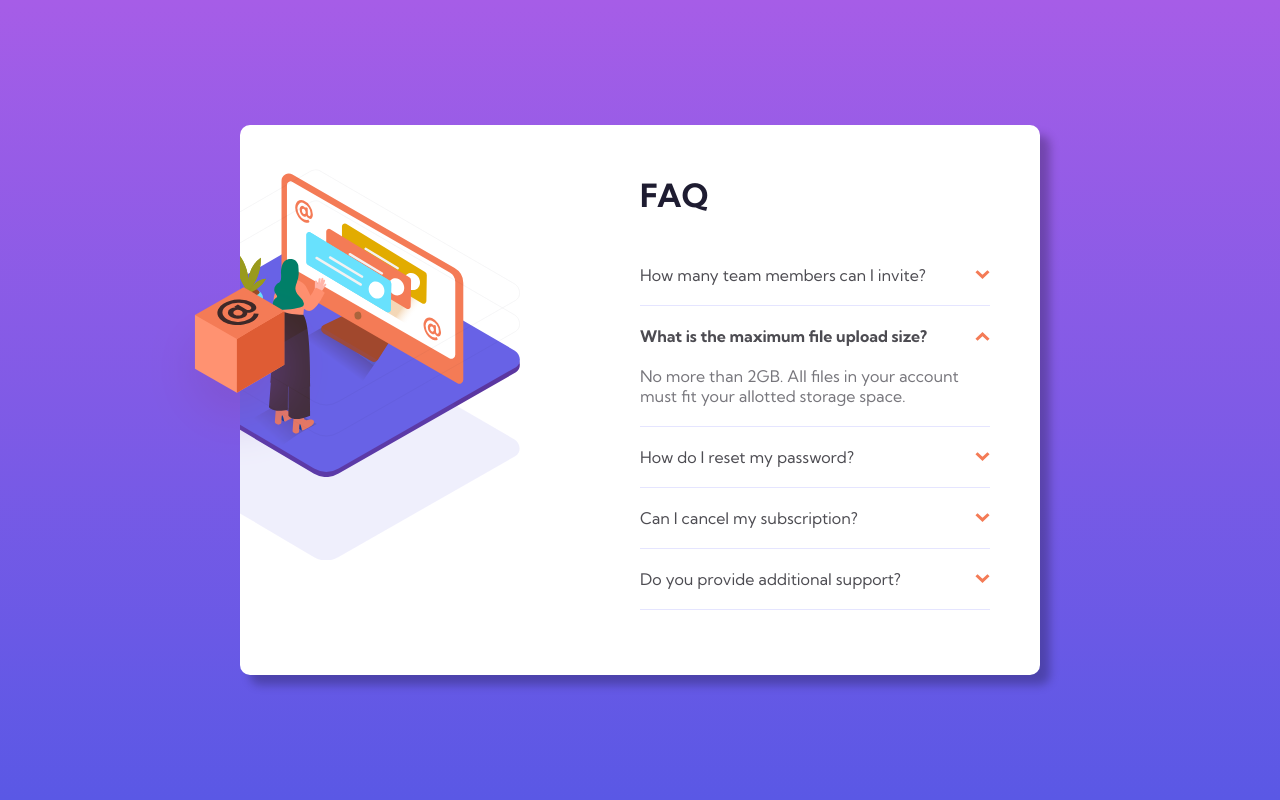
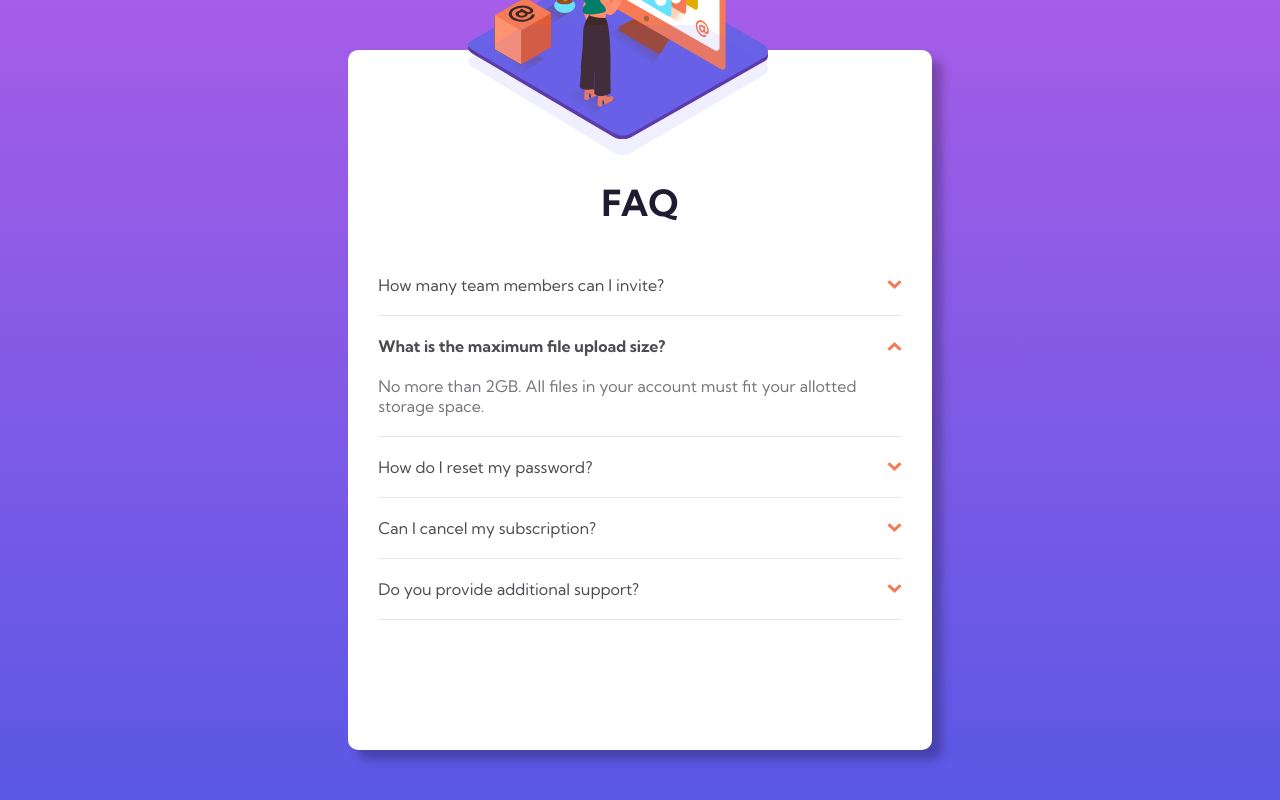
Before and after one commit to sparklaunch/05.FAQAccordion, a Svelte app in the folder faq-accordion/: page / in a window 1280 px wide. Built offline with nearby package versions, Linux system fonts and the light colour scheme.

Commit message:
Add the mobile support

```diff
--- a/faq-accordion/public/global.css
+++ b/faq-accordion/public/global.css
@@ -3,4 +3,5 @@
     padding: 0;
     box-sizing: border-box;
     font-family: "Kumbh Sans", sans-serif;
+    transition: ease all 0.5s;
 }
--- a/faq-accordion/src/App.svelte
+++ b/faq-accordion/src/App.svelte
@@ -51,5 +51,6 @@
         display: flex;
         justify-content: center;
         align-items: center;
+        overflow: hidden;
     }
 </style>
--- a/faq-accordion/src/components/Card.svelte
+++ b/faq-accordion/src/components/Card.svelte
@@ -40,4 +40,22 @@
     #right {
         width: 50%;
     }
+    @media screen and (max-width: 1440px) {
+        #card {
+            flex-direction: column;
+            width: 90%;
+            height: 700px;
+            overflow: visible;
+            margin: auto;
+        }
+        #left {
+            width: 100%;
+        }
+        #right {
+            width: 100%;
+        }
+        #card-wrapper > img {
+            display: none;
+        }
+    }
 </style>
--- a/faq-accordion/src/components/FAQ.svelte
+++ b/faq-accordion/src/components/FAQ.svelte
@@ -21,4 +21,14 @@
         margin-bottom: 30px;
         color: rgb(30, 28, 49);
     }
+    @media screen and (max-width: 1440px) {
+        #faq {
+            padding: 30px;
+            margin-top: 100px;
+        }
+        #faq > h1 {
+            text-align: center;
+            font-size: 36px;
+        }
+    }
 </style>
--- a/faq-accordion/src/components/Illustration.svelte
+++ b/faq-accordion/src/components/Illustration.svelte
@@ -1,9 +1,20 @@
+<script lang="ts">
+    $: innerWidth = 0;
+    $: isMobile = innerWidth <= 1440;
+</script>
+
+<svelte:window bind:innerWidth />
 <div id="illustration">
     <img
-        src="/assets/illustration-woman-online-desktop.svg"
+        src="/assets/illustration-woman-online-{isMobile
+            ? 'mobile'
+            : 'desktop'}.svg"
         alt="Illustration"
     />
-    <img src="/assets/bg-pattern-desktop.svg" alt="Background Pattern" />
+    <img
+        src="/assets/bg-pattern-{isMobile ? 'mobile' : 'desktop'}.svg"
+        alt="Background Pattern"
+    />
 </div>
 
 <style>
@@ -25,4 +36,21 @@
         left: 10vh;
         transform: translate(-50%, -50%);
     }
+    @media screen and (max-width: 1440px) {
+        #illustration {
+            width: 300px;
+            height: auto;
+            top: -28vh;
+            left: 32.5%;
+        }
+        #illustration > img:last-child {
+            top: 33vh;
+        }
+    }
+    @media screen and (max-width: 650px) {
+        #illustration {
+            left: 50%;
+            transform: translateX(-34%);
+        }
+    }
 </style>
```
